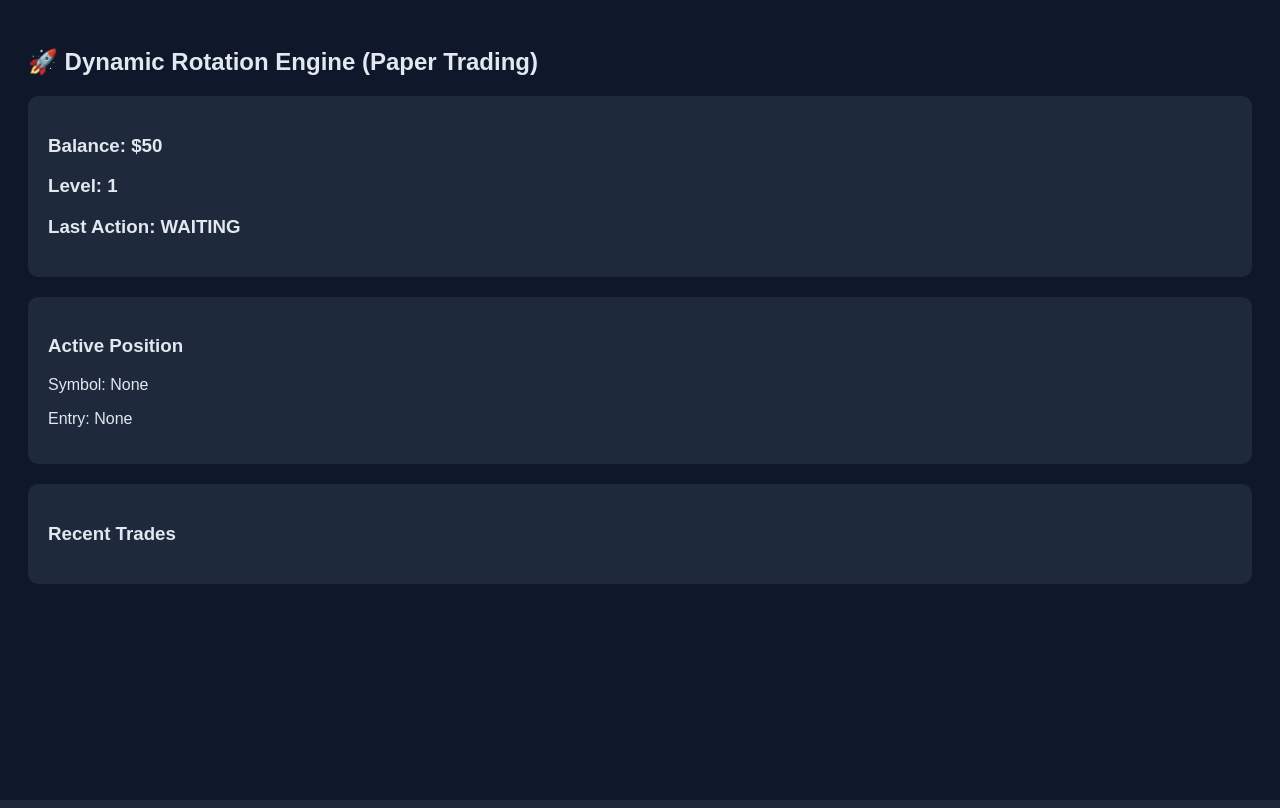
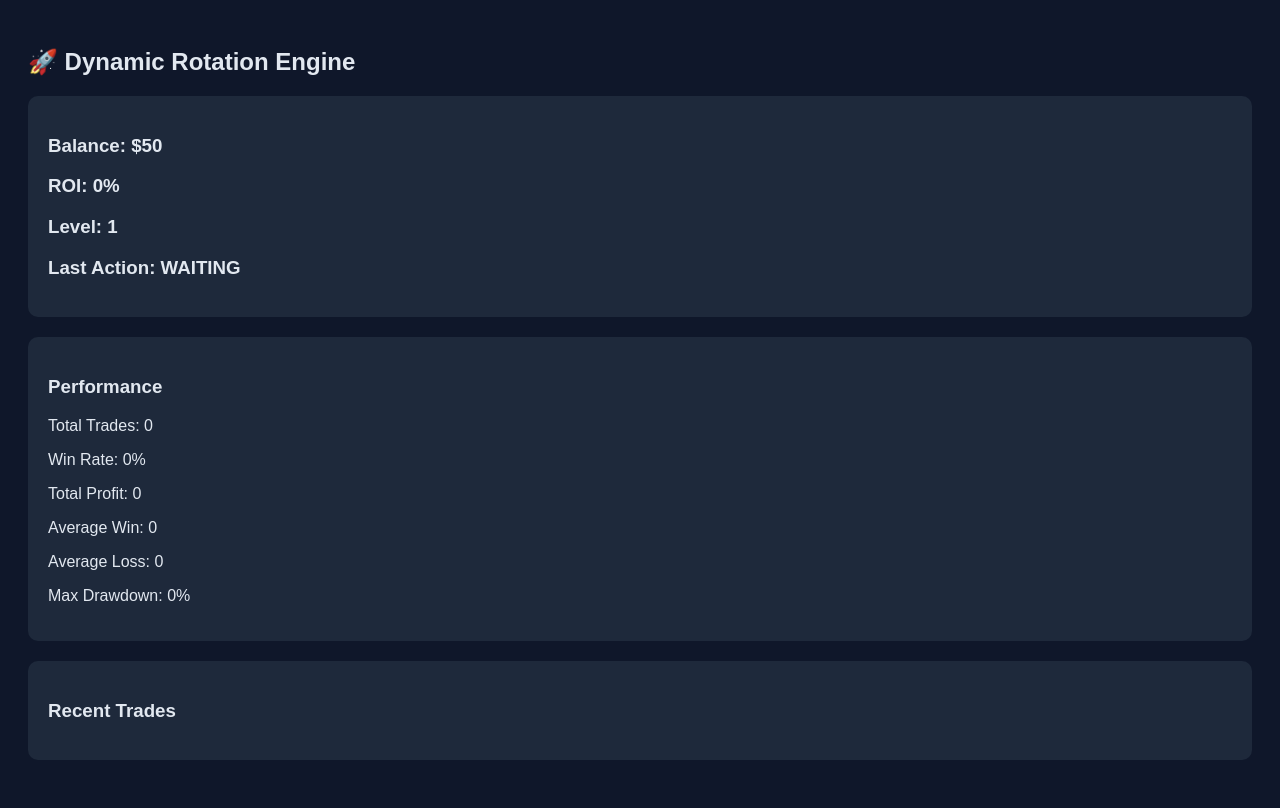
Before and after one commit to hillcolton1976/structured-alpha-engine, a Flask app: page / in a window 1280 px wide. Run offline with Flask 3, Linux system fonts and the light colour scheme.

Commit message:
Update dashboard.html

```diff
--- a/templates/dashboard.html
+++ b/templates/dashboard.html
@@ -16,28 +16,29 @@
             margin-bottom: 20px;
             border-radius: 10px;
         }
-        .profit {
-            color: #22c55e;
-        }
-        .loss {
-            color: #ef4444;
-        }
+        .profit { color: #22c55e; }
+        .loss { color: #ef4444; }
     </style>
 </head>
 <body>
 
-<h2>🚀 Dynamic Rotation Engine (Paper Trading)</h2>
+<h2>🚀 Dynamic Rotation Engine</h2>
 
 <div class="card">
     <h3>Balance: ${{ engine.balance }}</h3>
+    <h3>ROI: {{ stats.roi }}%</h3>
     <h3>Level: {{ engine.level }}</h3>
     <h3>Last Action: {{ engine.last_action }}</h3>
 </div>
 
 <div class="card">
-    <h3>Active Position</h3>
-    <p>Symbol: {{ engine.current_symbol }}</p>
-    <p>Entry: {{ engine.entry_price }}</p>
+    <h3>Performance</h3>
+    <p>Total Trades: {{ stats.total_trades }}</p>
+    <p>Win Rate: {{ stats.win_rate }}%</p>
+    <p>Total Profit: {{ stats.total_profit }}</p>
+    <p>Average Win: {{ stats.avg_win }}</p>
+    <p>Average Loss: {{ stats.avg_loss }}</p>
+    <p>Max Drawdown: {{ stats.max_drawdown }}%</p>
 </div>
 
 <div class="card">
@@ -46,17 +47,14 @@
         <p>
             {{ trade.symbol }} →
             <span class="{{ 'profit' if trade.profit > 0 else 'loss' }}">
-                {{ trade.profit }}
+                {{ trade.profit | round(2) }}
             </span>
-            | Balance: {{ trade.balance }}
         </p>
     {% endfor %}
 </div>
 
 <script>
-setTimeout(() => {
-    location.reload();
-}, 15000);
+setTimeout(() => { location.reload(); }, 15000);
 </script>
 
 </body>
```
